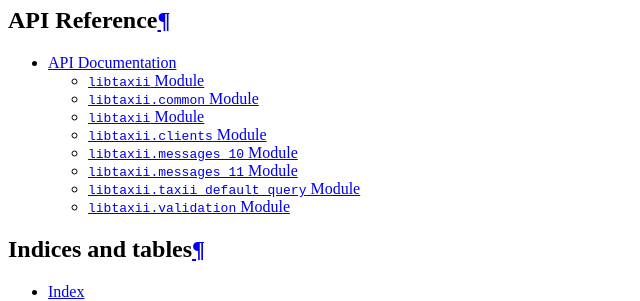
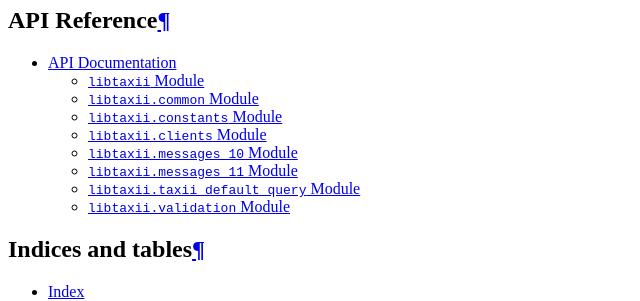
Before and after one commit to TAXIIProject/libtaxii, a Sphinx documentation site: the page built from docs/index.rst, in a window 1280 px wide. Shown: the part 977-1278 px from the top of the page, without its empty margins (0-640 px from the left). Built offline with Sphinx 7.4.7, drawn with Linux system fonts in a browser that asks for light colours.

Commit message:
Fix name of libtaxii.constants module docs. Fix #114

```diff
--- a/docs/api/constants.rst
+++ b/docs/api/constants.rst
@@ -1,6 +1,6 @@
-:mod:`libtaxii` Module
-=======================
-.. module:: libtaxii
+:mod:`libtaxii.constants` Module
+================================
+.. module:: libtaxii.constants
 
 Constants
 ---------
```
